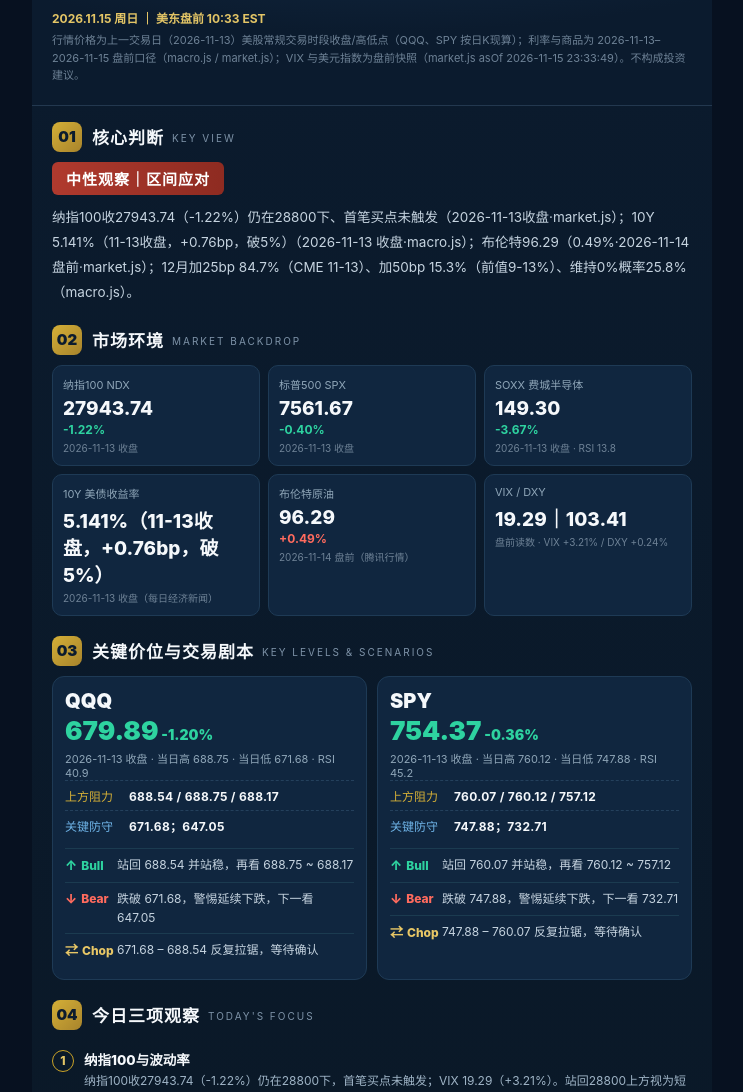
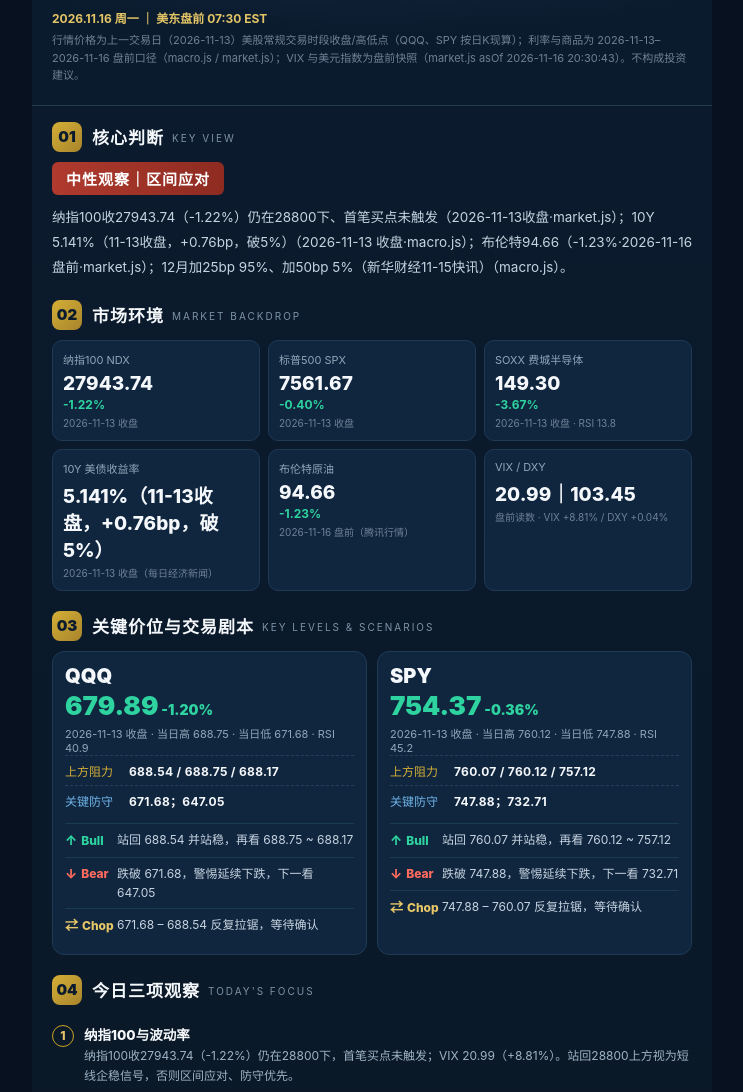
Before and after one commit to xhx2026-ndx/xhx-ndx, a plain HTML site: page card.html in a window 1280 px wide. Shown: the part 139-1231 px from the top of the page, without its empty margins (268-1011 px from the left). Drawn offline with Linux system fonts and the light colour scheme.

Commit message:
data: refresh 2026-11-16T12:31:49Z

```diff
--- a/card.html
+++ b/card.html
@@ -1,7 +1,7 @@
 <!DOCTYPE html>
 <html lang="zh-CN"><head><meta charset="UTF-8">
 <meta name="viewport" content="width=device-width,initial-scale=1">
-<title>QQQ / SPY 盘前作战卡 2026.11.15 周日</title>
+<title>QQQ / SPY 盘前作战卡 2026.11.16 周一</title>
 <style>
 *{margin:0;padding:0;box-sizing:border-box}
 body{background:#071120;font-family:-apple-system,BlinkMacSystemFont,"PingFang SC","Hiragino Sans GB","Microsoft YaHei",sans-serif;color:#EAF0F6}
@@ -65,17 +65,17 @@ body{background:#071120;font-family:-apple-system,BlinkMacSystemFont,"PingFang S
   <div class="brand"><div>美股交易作战站</div><div class="r">PLAN · ANALYZE · EXECUTE</div></div>
   <h1>QQQ <span>/</span> SPY</h1>
   <div class="sub">盘前作战卡</div>
-  <div class="meta"><b>2026.11.15 周日 ｜ 美东盘前 10:33 EST</b></div>
-  <div class="note">行情价格为上一交易日（2026-11-13）美股常规交易时段收盘/高低点（QQQ、SPY 按日K现算）；利率与商品为 2026-11-13–2026-11-15 盘前口径（macro.js / market.js）；VIX 与美元指数为盘前快照（market.js asOf 2026-11-15 23:33:49）。不构成投资建议。</div>
+  <div class="meta"><b>2026.11.16 周一 ｜ 美东盘前 07:30 EST</b></div>
+  <div class="note">行情价格为上一交易日（2026-11-13）美股常规交易时段收盘/高低点（QQQ、SPY 按日K现算）；利率与商品为 2026-11-13–2026-11-16 盘前口径（macro.js / market.js）；VIX 与美元指数为盘前快照（market.js asOf 2026-11-16 20:30:43）。不构成投资建议。</div>
 </div>
 
 <div class="sec"><div class="st"><div class="no">01</div><div class="tt">核心判断</div><div class="en">KEY VIEW</div></div>
   <div class="tag">中性观察｜区间应对</div>
-  <div class="kv">纳指100收27943.74（-1.22%）仍在28800下、首笔买点未触发（2026-11-13收盘·market.js）；10Y 5.141%（11-13收盘，+0.76bp，破5%）（2026-11-13 收盘·macro.js）；布伦特96.29（0.49%·2026-11-14盘前·market.js）；12月加25bp 84.7%（CME 11-13）、加50bp 15.3%（前值9-13%）、维持0%概率25.8%（macro.js）。</div>
+  <div class="kv">纳指100收27943.74（-1.22%）仍在28800下、首笔买点未触发（2026-11-13收盘·market.js）；10Y 5.141%（11-13收盘，+0.76bp，破5%）（2026-11-13 收盘·macro.js）；布伦特94.66（-1.23%·2026-11-16盘前·market.js）；12月加25bp 95%、加50bp 5%（新华财经11-15快讯）（macro.js）。</div>
 </div>
 
 <div class="sec"><div class="st"><div class="no">02</div><div class="tt">市场环境</div><div class="en">MARKET BACKDROP</div></div>
-  <div class="tiles"><div class="tile"><div class="l">纳指100 NDX</div><div class="v">27943.74</div><div class="p dn">-1.22%</div><div class="s">2026-11-13 收盘</div></div><div class="tile"><div class="l">标普500 SPX</div><div class="v">7561.67</div><div class="p dn">-0.40%</div><div class="s">2026-11-13 收盘</div></div><div class="tile"><div class="l">SOXX 费城半导体</div><div class="v">149.30</div><div class="p dn">-3.67%</div><div class="s">2026-11-13 收盘 · RSI 13.8</div></div><div class="tile"><div class="l">10Y 美债收益率</div><div class="v">5.141%（11-13收盘，+0.76bp，破5%）</div><div class="p "></div><div class="s">2026-11-13 收盘（每日经济新闻）</div></div><div class="tile"><div class="l">布伦特原油</div><div class="v">96.29</div><div class="p up">+0.49%</div><div class="s">2026-11-14 盘前（腾讯行情）</div></div><div class="tile"><div class="l">VIX / DXY</div><div class="v">19.29｜103.41</div><div class="p "></div><div class="s">盘前读数 · VIX +3.21% / DXY +0.24%</div></div></div>
+  <div class="tiles"><div class="tile"><div class="l">纳指100 NDX</div><div class="v">27943.74</div><div class="p dn">-1.22%</div><div class="s">2026-11-13 收盘</div></div><div class="tile"><div class="l">标普500 SPX</div><div class="v">7561.67</div><div class="p dn">-0.40%</div><div class="s">2026-11-13 收盘</div></div><div class="tile"><div class="l">SOXX 费城半导体</div><div class="v">149.30</div><div class="p dn">-3.67%</div><div class="s">2026-11-13 收盘 · RSI 13.8</div></div><div class="tile"><div class="l">10Y 美债收益率</div><div class="v">5.141%（11-13收盘，+0.76bp，破5%）</div><div class="p "></div><div class="s">2026-11-13 收盘（每日经济新闻）</div></div><div class="tile"><div class="l">布伦特原油</div><div class="v">94.66</div><div class="p dn">-1.23%</div><div class="s">2026-11-16 盘前（腾讯行情）</div></div><div class="tile"><div class="l">VIX / DXY</div><div class="v">20.99｜103.45</div><div class="p "></div><div class="s">盘前读数 · VIX +8.81% / DXY +0.04%</div></div></div>
 </div>
 
 <div class="sec"><div class="st"><div class="no">03</div><div class="tt">关键价位与交易剧本</div><div class="en">KEY LEVELS &amp; SCENARIOS</div></div>
@@ -83,7 +83,7 @@ body{background:#071120;font-family:-apple-system,BlinkMacSystemFont,"PingFang S
 </div>
 
 <div class="sec"><div class="st"><div class="no">04</div><div class="tt">今日三项观察</div><div class="en">TODAY'S FOCUS</div></div>
-  <div class="obs"><div class="n">1</div><div><div class="t">纳指100与波动率</div><div class="d">纳指100收27943.74（-1.22%）仍在28800下，首笔买点未触发；VIX 19.29（+3.21%）。站回28800上方视为短线企稳信号，否则区间应对、防守优先。</div></div></div><div class="obs"><div class="n">2</div><div><div class="t">反弹能否收复阻力</div><div class="d">QQQ 首阻 688.54 / SPY 首阻 760.07。站回开盘分界之前，反弹按修复处理，不追首轮拉升。</div></div></div><div class="obs"><div class="n">3</div><div><div class="t">防守位与纪律</div><div class="d">QQQ 守 671.68/647.05、SPY 守 747.88/732.71；跌破当日低则防守优先，No-Trade 区间：QQQ 672–689 / SPY 748–760。</div></div></div>
+  <div class="obs"><div class="n">1</div><div><div class="t">纳指100与波动率</div><div class="d">纳指100收27943.74（-1.22%）仍在28800下，首笔买点未触发；VIX 20.99（+8.81%）。站回28800上方视为短线企稳信号，否则区间应对、防守优先。</div></div></div><div class="obs"><div class="n">2</div><div><div class="t">反弹能否收复阻力</div><div class="d">QQQ 首阻 688.54 / SPY 首阻 760.07。站回开盘分界之前，反弹按修复处理，不追首轮拉升。</div></div></div><div class="obs"><div class="n">3</div><div><div class="t">防守位与纪律</div><div class="d">QQQ 守 671.68/647.05、SPY 守 747.88/732.71；跌破当日低则防守优先，No-Trade 区间：QQQ 672–689 / SPY 748–760。</div></div></div>
 </div>
 
 <div class="sec"><div class="st"><div class="no">05</div><div class="tt">操作纪律</div><div class="en">TRADE DISCIPLINE</div></div>
@@ -95,5 +95,5 @@ body{background:#071120;font-family:-apple-system,BlinkMacSystemFont,"PingFang S
 
 <div class="banner"><div class="big">区间内守纪律，破位再跟，不赌方向。</div><div class="side">控制风险<br>坚守纪律<br>走得更远</div></div>
 <div class="foot-note">交易现象与情景预案，非投资建议。</div>
-<div class="gen">生成于 2026-11-15 23:33:49 CST ｜ 数据源：腾讯/新浪/东方财富行情 + 本台 07:30 内容台账（card.py 重建版，关卡规则机械映射）</div>
+<div class="gen">生成于 2026-11-16 20:30:43 CST ｜ 数据源：腾讯/新浪/东方财富行情 + 本台 07:30 内容台账（card.py 重建版，关卡规则机械映射）</div>
 </div></body></html>
```
